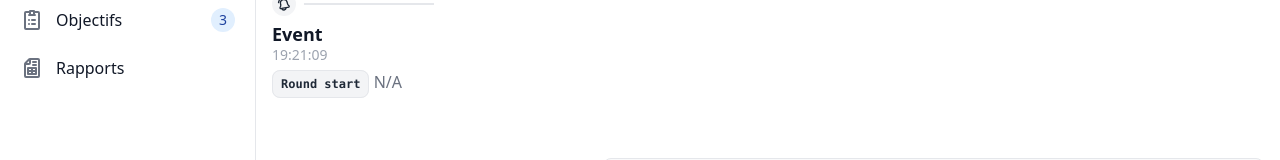
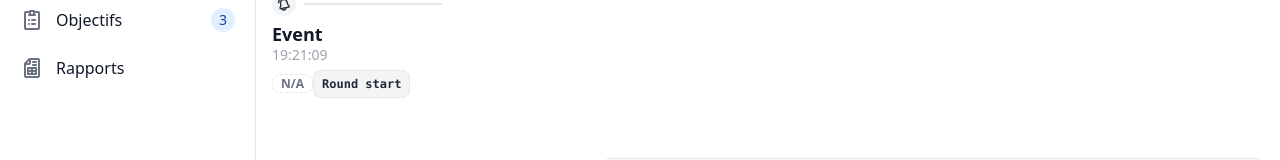
Before and after one commit to rahajarison/discipline, a Vue app: page /analysis in a window 1280 px wide. Shown: the part 176-336 px from the top of the page. Built offline with nearby package versions, Linux system fonts and the light colour scheme.

Commit message:
Add badge for player in timeline per color

```diff
--- a/src/components/Timeline.vue
+++ b/src/components/Timeline.vue
@@ -28,8 +28,12 @@
                     <h3 class="text-lg font-semibold text-gray-900 dark:text-white">{{ action.type }}</h3>
                     <time class="block mb-2 text-sm font-normal leading-none text-gray-400 dark:text-gray-500">{{ formatTimestamp(action.timestamp) }}</time>
                     <p class="text-base font-normal text-gray-500 dark:text-gray-400">
+                        <span
+                            :class="{ 'border-blue-400': action.player == 'P1', 'text-blue-400': action.player == 'P1', 'border-red-400': action.player == 'P2', 'text-red-400': action.player == 'P2'}"
+                            class="border border-dashed rounded-lg px-2 text-xs font-semibold">
+                                {{ action.player }}
+                        </span>
                         <kbd class="px-2 py-1.5 text-xs font-semibold text-gray-800 bg-gray-100 border border-gray-200 rounded-lg dark:bg-gray-600 dark:text-gray-100 dark:border-gray-500">{{ action.hitContext }}</kbd>
-                        {{ action.player }}
                     </p>
                 </div>
             </li>
```
